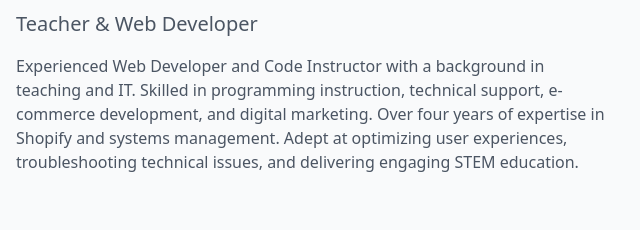
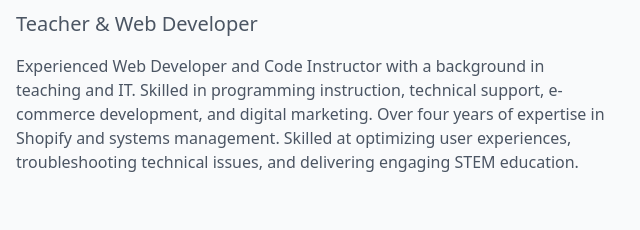
Before and after one commit to damoves005/kasper-portfolio, a plain HTML site: page index.html in a window 1280 px wide. Shown: the part 376-606 px from the top of the page, 640-1280 px from the left. Drawn offline with nearby package versions, Linux system fonts and the light colour scheme.

Commit message:
Update index.html

```diff
--- a/index.html
+++ b/index.html
@@ -89,7 +89,7 @@
         <p class="text-xl text-gray-600 mt-4">Teacher & Web Developer</p>
         <p class="mt-4 text-gray-600">Experienced Web Developer and Code Instructor with a background in teaching and
           IT. Skilled in programming instruction, technical support, e-commerce development, and digital
-          marketing. Over four years of expertise in Shopify and systems management. Adept at optimizing user
+          marketing. Over four years of expertise in Shopify and systems management. Skilled at optimizing user
           experiences, troubleshooting technical issues, and delivering engaging STEM education.</p>
       </div>
     </div>
```
